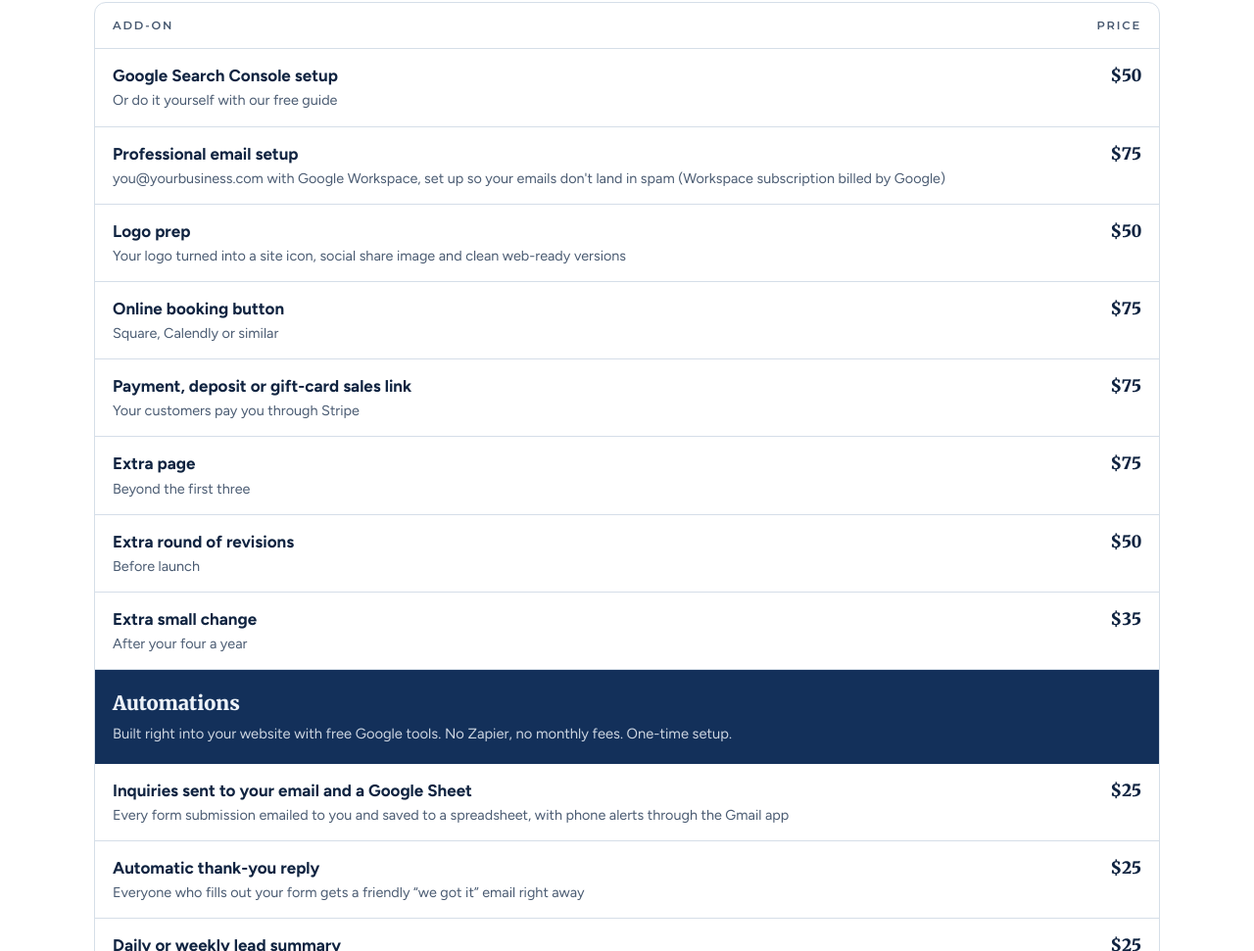
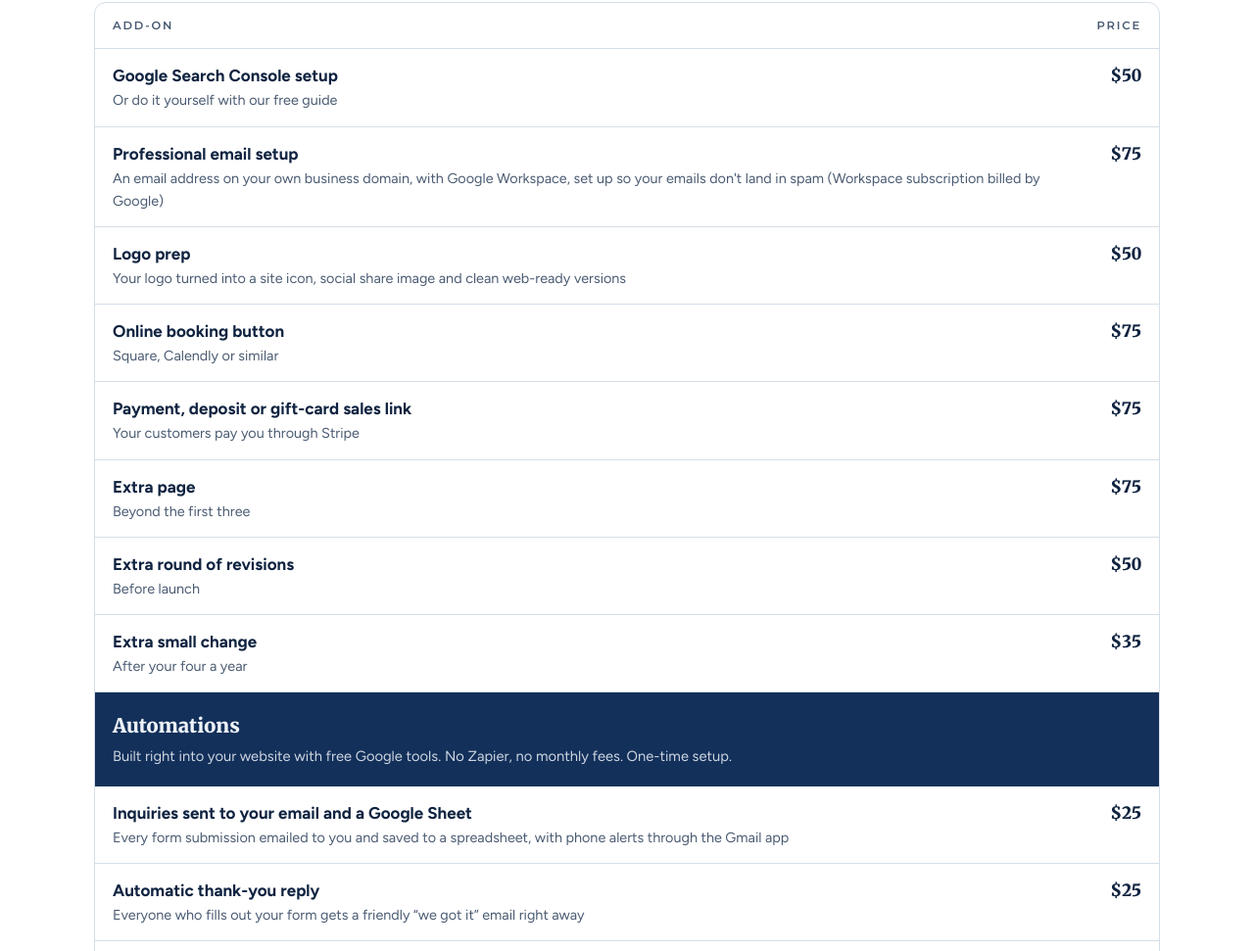
Before and after one commit to jstern-boop/islandpixel, a plain HTML site: page islandpixel/pricing.html in a window 1280 px wide. Shown: the part 1318-2289 px from the top of the page at 98% size. Drawn offline with Linux system fonts and the light colour scheme.

Commit message:
Pricing: reword email add-on so Cloudflare stops adding a broken email-protection link (Search Console 404)
Co-Authored-By: Claude Opus 5.5 <noreply@anthropic.com>
Claude-Session: https://claude.ai/code/session_01R631ppznYvHPzfrgBxSBjY

```diff
--- a/islandpixel/pricing.html
+++ b/islandpixel/pricing.html
@@ -317,7 +317,7 @@
           <thead><tr><th scope="col">Add-on</th><th scope="col">Price</th></tr></thead>
           <tbody>
             <tr><td><b>Google Search Console setup</b><small>Or do it yourself with our free guide</small></td><td class="p">$50</td></tr>
-<tr><td><b>Professional email setup</b><small>you@yourbusiness.com with Google Workspace, set up so your emails don't land in spam (Workspace subscription billed by Google)</small></td><td class="p">$75</td></tr>
+<tr><td><b>Professional email setup</b><small>An email address on your own business domain, with Google Workspace, set up so your emails don't land in spam (Workspace subscription billed by Google)</small></td><td class="p">$75</td></tr>
 <tr><td><b>Logo prep</b><small>Your logo turned into a site icon, social share image and clean web-ready versions</small></td><td class="p">$50</td></tr>
 <tr><td><b>Online booking button</b><small>Square, Calendly or similar</small></td><td class="p">$75</td></tr>
 <tr><td><b>Payment, deposit or gift-card sales link</b><small>Your customers pay you through Stripe</small></td><td class="p">$75</td></tr>
```
